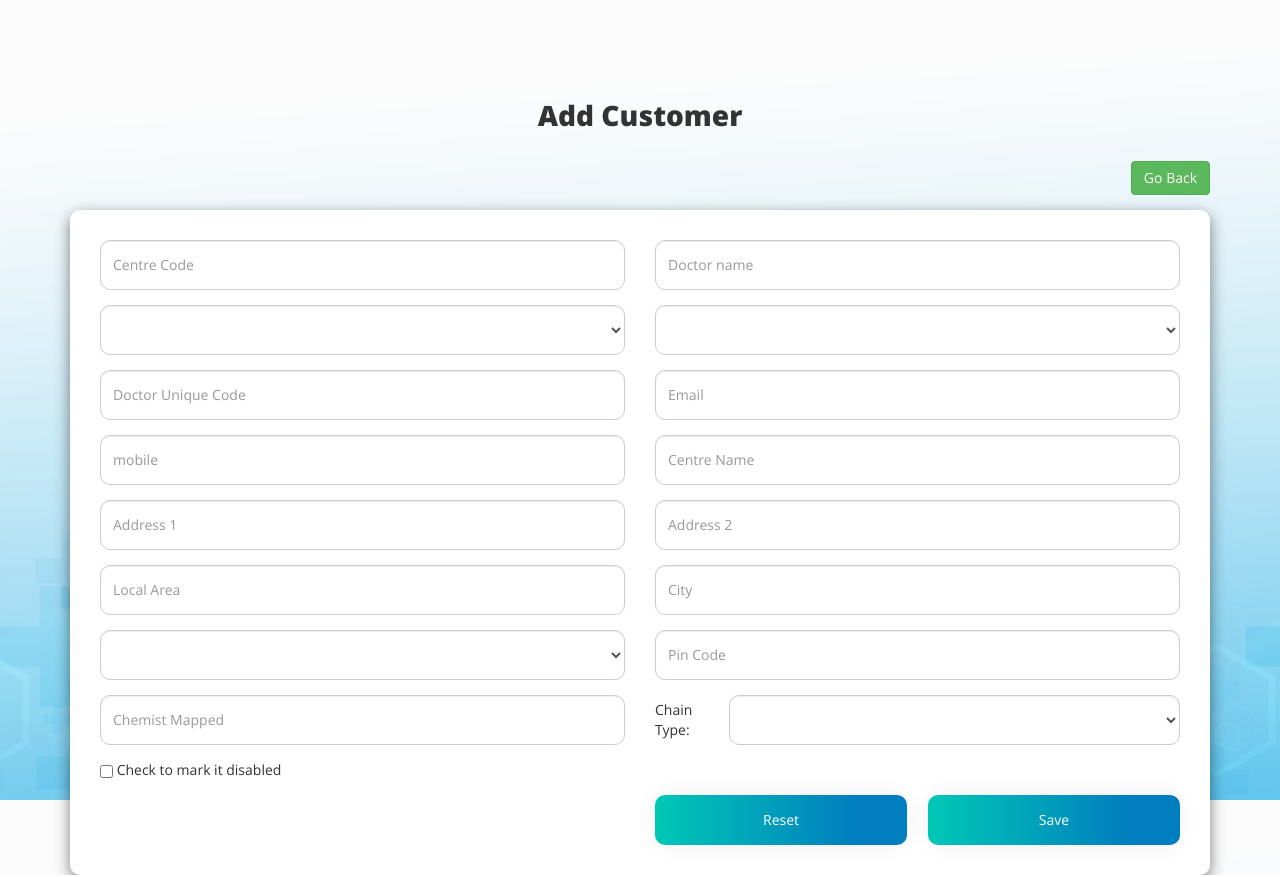
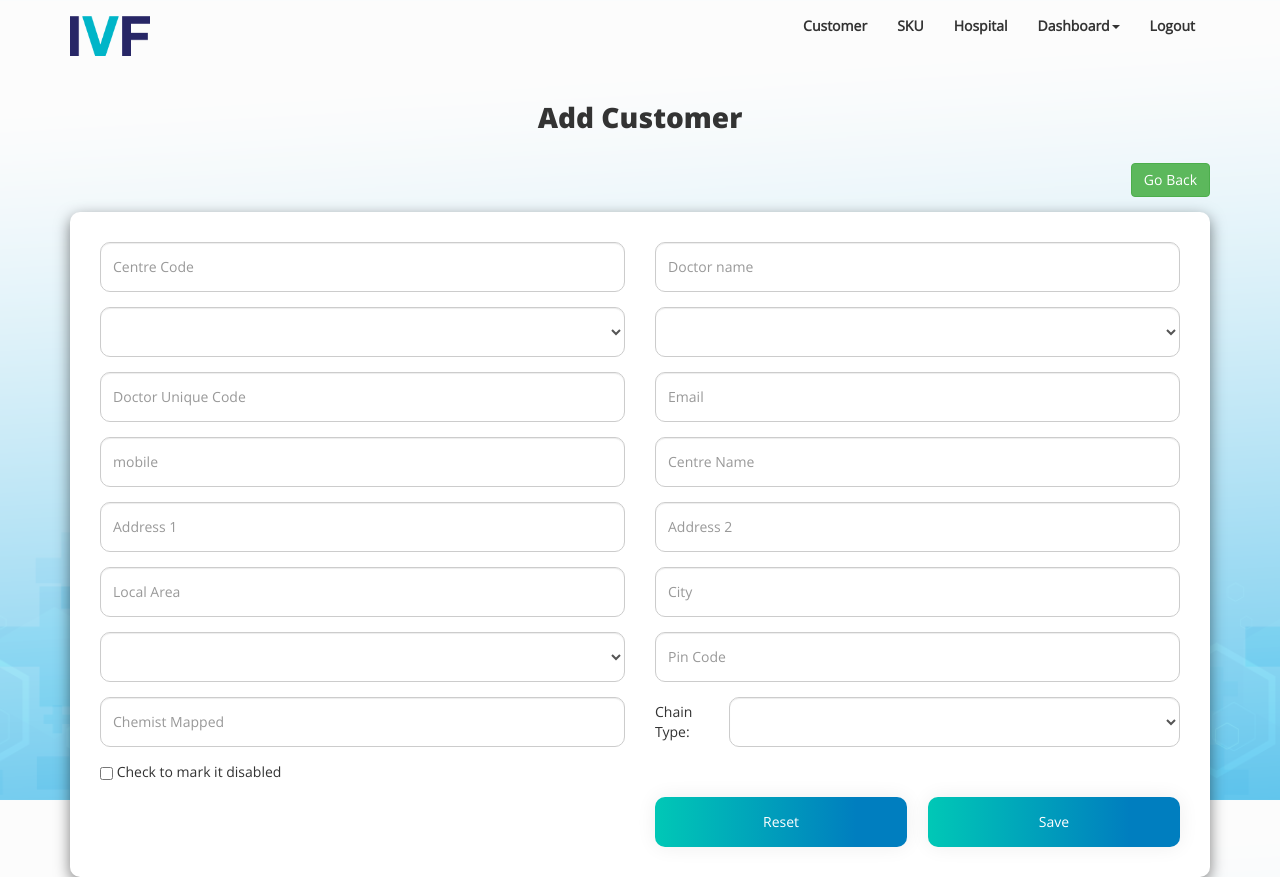
Before and after one commit to ajayspakcommcom/FertibizzFeb, a website: page public/views/customer/add.html in a window 1280 px wide. Drawn offline with Linux system fonts and the light colour scheme; no server answers; files whose address does not match are found by name.

Commit message:
latest changes navigation bar changes

```diff
--- a/public/views/customer/add.html
+++ b/public/views/customer/add.html
@@ -174,6 +174,7 @@
       </main>
 
         <script src="../../js/jquery.min.js"></script>
+        <script src="../../js/admin.js"></script>
         <script src="../../js/common.js"></script>
         <script src="../../js/axios.min.js"></script>
         <script src="../../js/bootstrap.min.js"></script>
```
Also changed, not shown: public/views/customer/list.html (+1 -0 lines), 2 other files.
